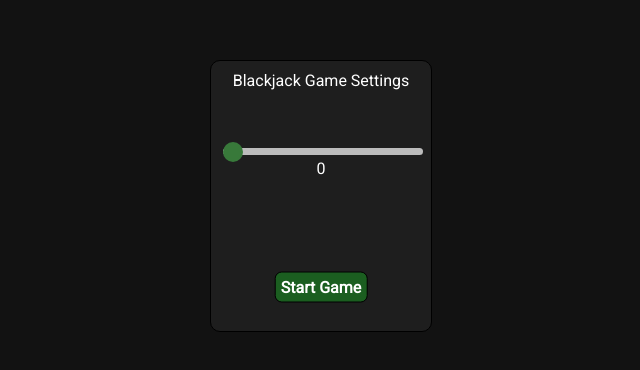
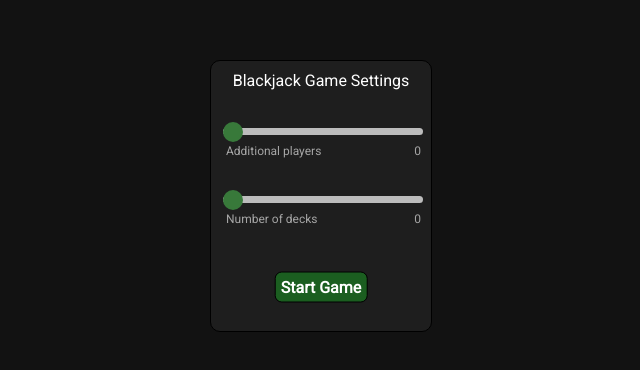
Before and after one commit to Lnrsx/blackjack-game, an Electron app: page app/index.html in a window 800 px wide. Shown: the part 204-574 px from the top of the page, without its empty margins (79-719 px from the left). Drawn offline with Linux system fonts and the light colour scheme.

Commit message:
Added number of decks slider

```diff
--- a/app/index.css
+++ b/app/index.css
@@ -69,7 +69,16 @@ body {
 
 .slide-container {
     width: 100%;
-    margin-top: 50px;
+    margin-top: 30px;
+}
+
+.slider-info {
+    opacity: var(--medium-text-emphasis);
+    font-size: 12px;
+    display: flex;
+    justify-content: space-between;
+    margin-left: 5px;
+    margin-top: 5px;
 }
 
 .slider {
--- a/app/index.html
+++ b/app/index.html
@@ -11,7 +11,17 @@
         Blackjack Game Settings
         <div class="slide-container">
             <input type="range" min="0" max="6" value="0" class="slider" id="player-slider">
-            <div class="slider-value" id="player-count-value">0</div>
+            <div class="slider-info">
+                Additional players
+                <div id="player-count-value">0</div>
+            </div>
+        </div>
+        <div class="slide-container">
+            <input type="range" min="0" max="3" value="0" class="slider" id="deck-slider">
+            <div class="slider-info">
+                Number of decks
+                <div id="deck-count-value">0</div>
+            </div>
         </div>
         <b tpye="button" class="begin-game-button">Start Game</b>
     </div>
--- a/src/index.js
+++ b/src/index.js
@@ -1,6 +1,15 @@
-var slider = document.getElementById("player-slider")
-var output = document.getElementById("player-count-value")
+// Player slider updater
+var playerSlider = document.getElementById("player-slider")
+var playerSliderOutput = document.getElementById("player-count-value")
 
-slider.oninput = function() {
-    output.innerHTML = this.value
+playerSlider.oninput = function() {
+    playerSliderOutput.innerHTML = this.value
 }
+
+// Deck slider updater
+var deckSlider = document.getElementById("deck-slider")
+var deckSliderOutput = document.getElementById("deck-count-value")
+
+deckSlider.oninput = function() {
+    deckSliderOutput.innerHTML = this.value
+}
```
